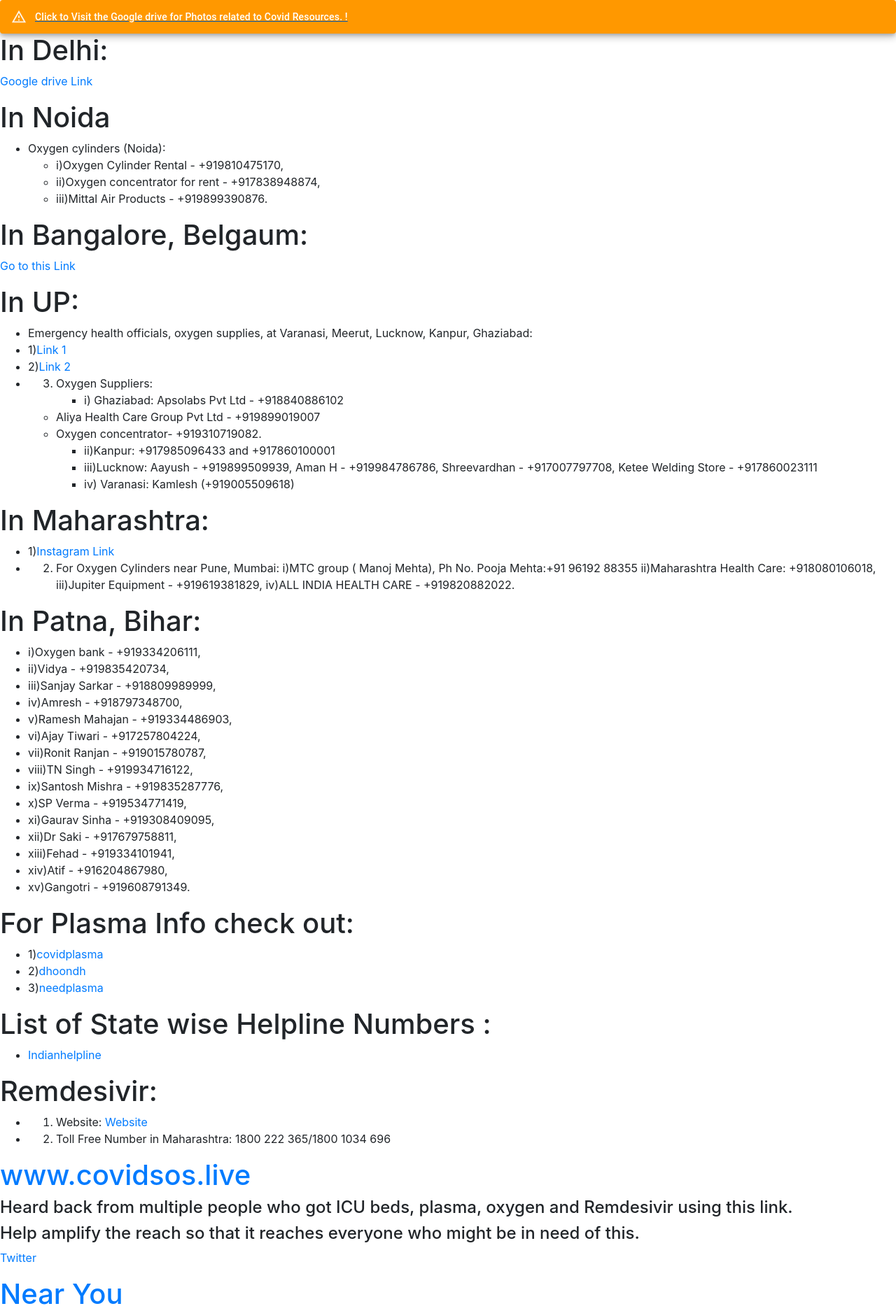
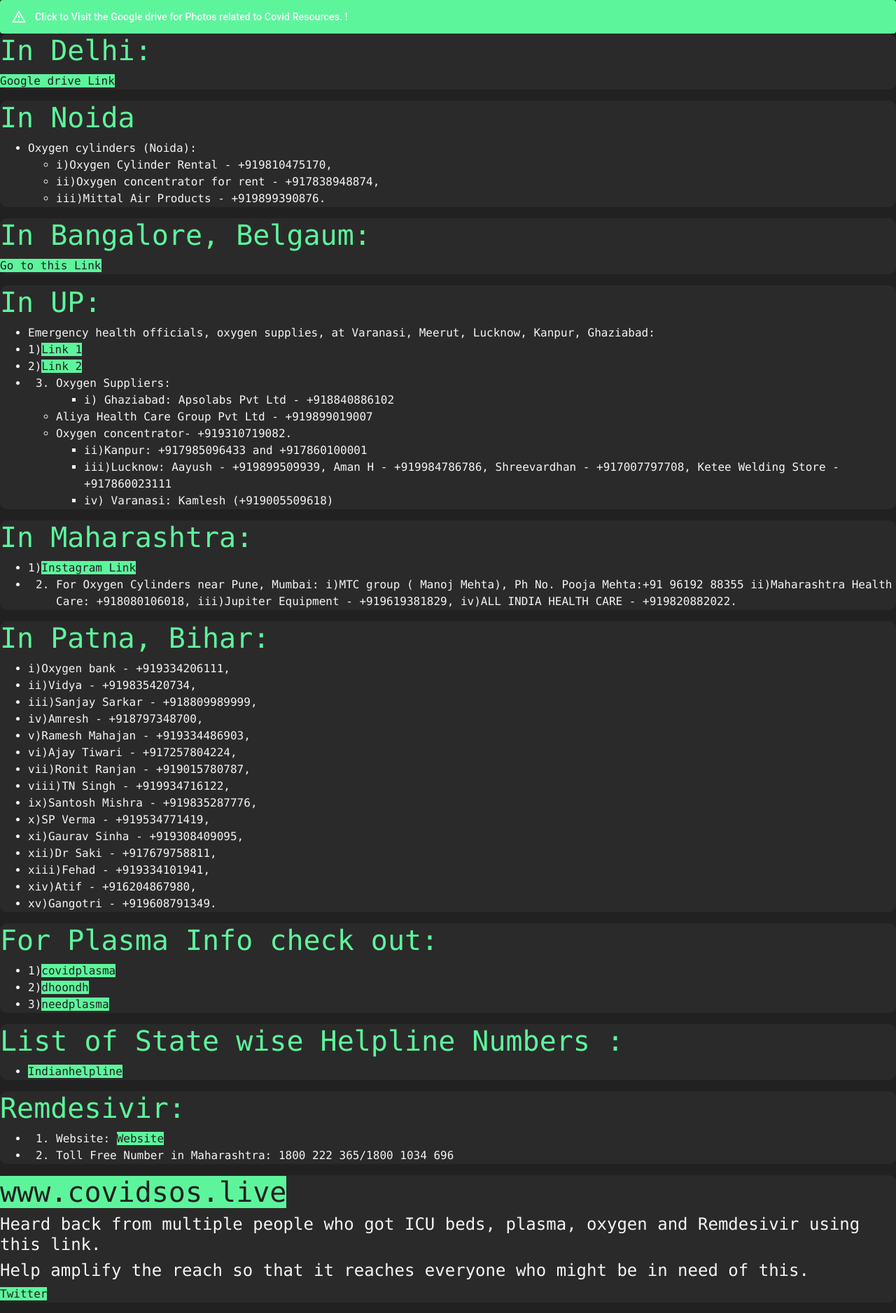
Before and after one commit to ampsteric/India-Against-Covid, a React (Create React App) app: page / in a window 1280 px wide. Shown: the top 1877 px of the page at 70% size. Built offline with nearby package versions, Linux system fonts and the light colour scheme.

Commit message:
make UI changes

```diff
--- a/package.json
+++ b/package.json
@@ -15,7 +15,8 @@
     "react-components-markdown": "0.2.0",
     "react-dom": "17.0.2",
     "react-markdown": "6.0.1",
-    "react-scripts": "4.0.0"
+    "react-scripts": "4.0.0",
+    "typeface-space-mono": "1.1.13"
   },
   "devDependencies": {
     "@babel/runtime": "7.13.8",
--- a/src/App.js
+++ b/src/App.js
@@ -28,20 +28,18 @@
 import Res27 from "./Resources/Res27/Index";
 import Res28 from "./Resources/Res28/Index";
 import Res29 from "./Resources/Res29/Index";
-import MuiAlert from '@material-ui/lab/Alert';
-import { makeStyles } from '@material-ui/core/styles';
+import MuiAlert from "@material-ui/lab/Alert";
+import "./styles.css";
+import { makeStyles } from "@material-ui/core/styles";
 
 function Alert(props) {
   return <MuiAlert elevation={6} variant="filled" {...props} />;
 }
 
-
 class App extends Component {
-
   render() {
     return (
-      <div>
-
+      <div className="App">
         <a href="https://drive.google.com/drive/folders/17CoIr8VxLaP08Ff8eLOZ5vxwLtVInNxO?usp=sharing">
           {" "}
           {/* <div
@@ -49,43 +47,102 @@
             role="alert"
             style={{ textAlign: "center" }}
           > */}
-                <Alert style={{ textAlign: "center" }} severity="warning">            Click to Visit the Google drive for Photos related to Covid Resources.
-!</Alert>
-
+          <Alert style={{ textAlign: "center" }} severity="warning">
+            {" "}
+            Click to Visit the Google drive for Photos related to Covid
+            Resources. !
+          </Alert>
           {/* </div> */}
         </a>
+        <div className="div-wrapper">
           <Res1 />
+        </div>{" "}
+        <div className="div-wrapper">
           <Res2 />
+        </div>{" "}
+        <div className="div-wrapper">
           <Res3 />
+        </div>{" "}
+        <div className="div-wrapper">
           <Res4 />
+        </div>{" "}
+        <div className="div-wrapper">
           <Res5 />
+        </div>{" "}
+        <div className="div-wrapper">
           <Res6 />
+        </div>{" "}
+        <div className="div-wrapper">
           <Res7 />
+        </div>{" "}
+        <div className="div-wrapper">
           <Res8 />
+        </div>{" "}
+        <div className="div-wrapper">
           <Res9 />
+        </div>{" "}
+        <div className="div-wrapper">
           <Res10 />
+        </div>
+        <div className="div-wrapper">
           <Res11 />
+        </div>
+        <div className="div-wrapper">
           <Res12 />
+        </div>
+        <div className="div-wrapper">
           <Res13 />
+        </div>
+        <div className="div-wrapper">
           <Res14 />
+        </div>
+        <div className="div-wrapper">
           <Res15 />
+        </div>
+        <div className="div-wrapper">
           <Res16 />
+        </div>
+        <div className="div-wrapper">
           <Res17 />
+        </div>
+        <div className="div-wrapper">
           <Res18 />
+        </div>
+        <div className="div-wrapper">
           <Res19 />
+        </div>
+        <div className="div-wrapper">
           <Res20 />
+        </div>
+        <div className="div-wrapper">
           <Res21 />
+        </div>
+        <div className="div-wrapper">
           <Res22 />
+        </div>
+        <div className="div-wrapper">
           <Res23 />
+        </div>
+        <div className="div-wrapper">
           <Res24 />
+        </div>
+        <div className="div-wrapper">
           <Res25 />
+        </div>
+        <div className="div-wrapper">
           <Res26 />
+        </div>
+        <div className="div-wrapper">
           <Res27 />
+        </div>
+        <div className="div-wrapper">
           <Res28 />
+        </div>
+        <div className="div-wrapper">
           <Res29 />
+        </div>
         <a href="https://github.com/ampsteric/Covid-resources">
           {" "}
-
           <div
             className="alert alert-primary"
             role="alert"
@@ -94,7 +151,6 @@
             Click to Visit the Github repository for contributions!
           </div>
         </a>
-
       </div>
     );
   }
--- a/src/styles.css
+++ b/src/styles.css
@@ -1,4 +1,36 @@
 .App {
-  font-family: sans-serif;
-  text-align: center;
+  font-family: "Space Mono", Menlo, Monaco, Consolas, "Liberation Mono", "Courier New", monospace;
+  background-color:#212121;
+  color : whitesmoke;
 }
+h1{
+  color:#5DF59C;
+  /* color:#212121; */
+}
+h2{
+  color:#5DF59C;
+  /* color:#212121; */
+}
+a:link,
+a:visited{
+color:#212121;
+text-decoration: none;
+background-color: #5DF59C
+}
+.div-wrapper{
+  background-color: rgb(43, 42, 42);
+  /* background-color: #5DF59C; */
+  border-radius:10px;
+}
+.alert-primary{
+  font-family: "Space Mono", Menlo, Monaco, Consolas, "Liberation Mono", "Courier New", monospace;
+  background-color: #5DF59C;
+  color: black;
+  font-weight: 700;
+}
+.MuiAlert-filledWarning{
+  font-family: "Space Mono", Menlo, Monaco, Consolas, "Liberation Mono", "Courier New", monospace;
+  background-color: #5DF59C !important;
+  color: black;
+  font-weight: 700;
+}
```
Lines whose indentation alone changed are shown as unchanged.
